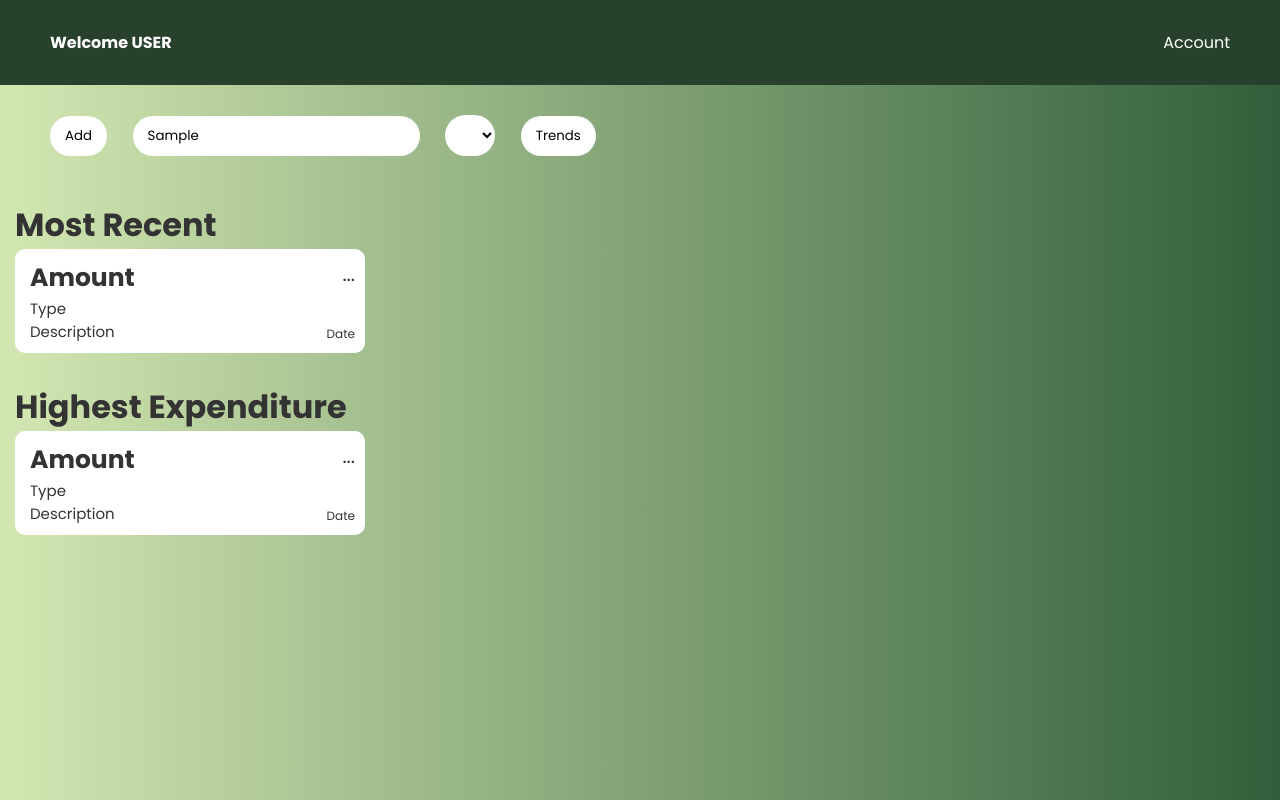
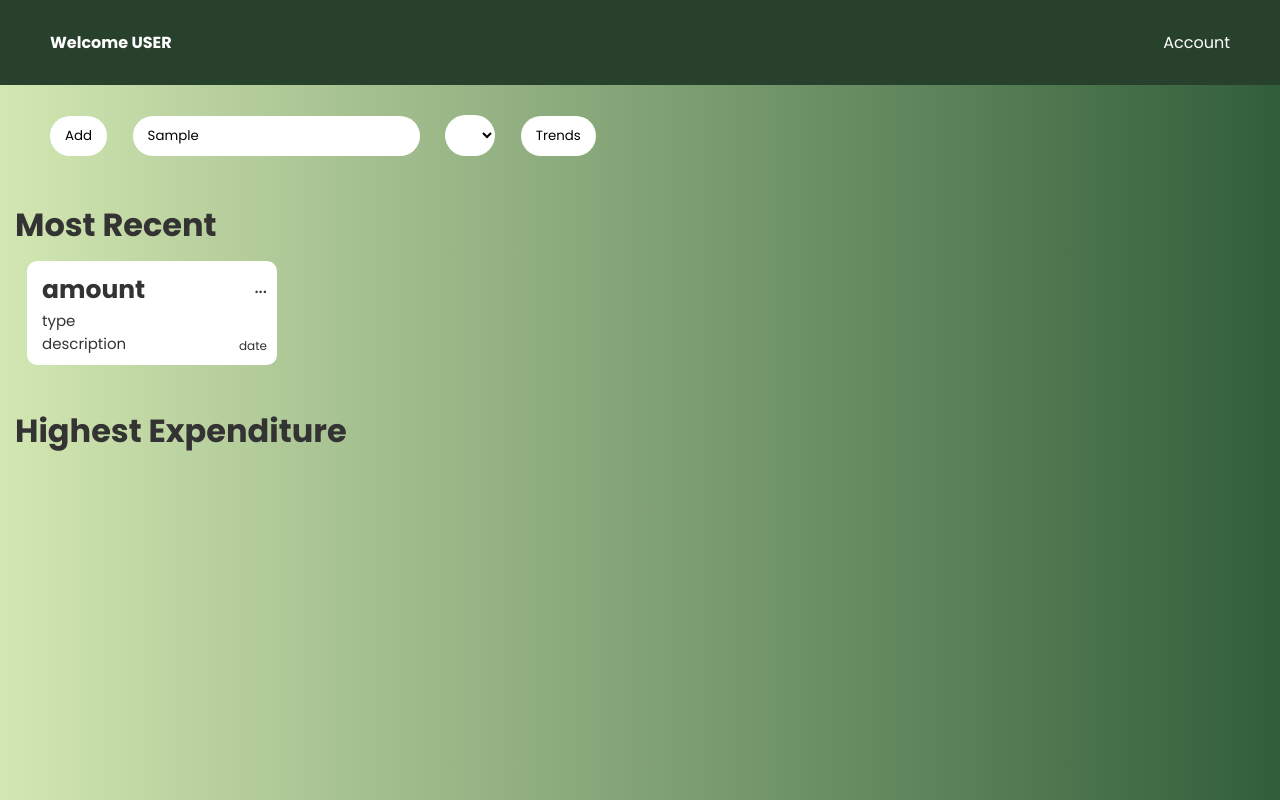
Before and after one commit to CaelOConnor/Expenditure-Tracking-Website, a plain HTML site: page home.html in a window 1280 px wide. Both pictures are taken after typing "Sample" into the empty fields and a click on the button "Add". Drawn offline with Linux system fonts and the light colour scheme.

Commit message:
js for adding expenses
this current adds blank ones need to add a popup that asks user for information

```diff
--- a/css/home_styles.css
+++ b/css/home_styles.css
@@ -121,16 +121,19 @@ body {
 }
 
 .expenditure-container{
-    width: 350px;
+    width: 100%;
 }
 
 .expenditure{
+    display: inline-block;
     padding: 10px 15px;
     background-color: white;
     border: none;
     border-radius: 10px;
     cursor: pointer;
     position: relative;
+    min-width: 250px;
+    margin: 12px;
 }
 
 .expenditure-three-dots-btn{
@@ -162,3 +165,7 @@ body {
     right: 10px;
     font-size: 12px;
 }
+
+.expense-list {
+    display: flex;
+}
--- a/home.html
+++ b/home.html
@@ -22,7 +22,7 @@
       <div class="expenditure-buttons-container">
         <nav class="home-buttons">
           <ul class="nav-list">
-            <li><button type="button">Add</button></li>
+            <li><button id="add-expense" type="button">Add</button></li>
             <li><input type="search" placeholder="Search" /></li>
             <li>
               <select value="Sort By:">
@@ -37,29 +37,33 @@
         </nav>
       </div>
       <div class="expenditures-container">
-        <div class="expenditure-container">
+        <div id="recent-expenses" class="expenditure-container">
           <h1>Most Recent</h1>
-          <div class="expenditure">
+          <!-- <div class="expenditure">
             <button class="expenditure-three-dots-btn">...</button>
             <h2 class="amount">Amount</h2>
             <p class="type">Type</p>
             <p class="description">Description</p>
             <p class="date">Date</p>
-          </div>
+          </div> -->
         </div>
 
-        <div class="expenditure-container">
+        <div id="highest-expenses" class="expenditure-container">
           <h1>Highest Expenditure</h1>
-          <div class="expenditure">
+          <!-- <div class="expenditure">
             <button class="expenditure-three-dots-btn">...</button>
             <h2 class="amount">Amount</h2>
             <p class="type">Type</p>
             <p class="description">Description</p>
             <p class="date">Date</p>
-          </div>
+          </div> -->
         </div>
       </div>
     </main>
-    <script src="script.js"></script>
+    <script type="module">
+      import App from "./js/Expenses.js";
+
+      const app = new App();
+    </script>
   </body>
 </html>
--- /dev/null
+++ b/js/Expenses.js
@@ -0,0 +1,69 @@
+class Expense {
+    constructor(parentElement){
+        // save parentElement to the object
+        this.parentElement = parentElement;
+
+        // create the div as an instance variable, give it the class "post"
+        this.div = document.createElement("div");
+        this.div.classList.add("expenditure");
+
+        // create three dots button
+        const btn = document.createElement("button");
+        btn.classList.add("expenditure-three-dots-btn");
+        btn.textContent = "...";
+        this.div.appendChild(btn);
+
+        // amount
+        const amount = document.createElement('h2');
+        amount.classList.add("amount");
+        amount.textContent = "amount";
+        this.div.appendChild(amount);
+
+        // type
+        const type = document.createElement('p');
+        type.classList.add("type");
+        type.textContent = "type";
+        this.div.appendChild(type);
+
+        // description
+        const description = document.createElement('p');
+        description.classList.add("description");
+        description.textContent = "description";
+        this.div.appendChild(description);
+
+        // date
+        const date = document.createElement('p');
+        date.classList.add("date");
+        date.textContent = "date";
+        this.div.appendChild(date);
+
+
+        // add the div to the parent element
+        this.parentElement.appendChild(this.div);
+    }
+}
+
+class App {
+    constructor(){
+        // set up a reference to the post container in the html
+        this.container = document.querySelector("#recent-expenses");
+        // set up an array variable that will hold the posts
+
+        this.list = document.createElement("div");
+        //this.classList.add("expense-list");
+        this.container.appendChild(this.list);
+        this.expenses = [];
+        this.addExpense = this.addExpense.bind(this);
+
+        document.querySelector("#add-expense").addEventListener("click", this.addExpense);
+    }
+
+    addExpense(){
+        const expense = new Expense(this.list);
+        this.expenses.push(expense);
+    }
+
+}
+
+
+export default App;
```
